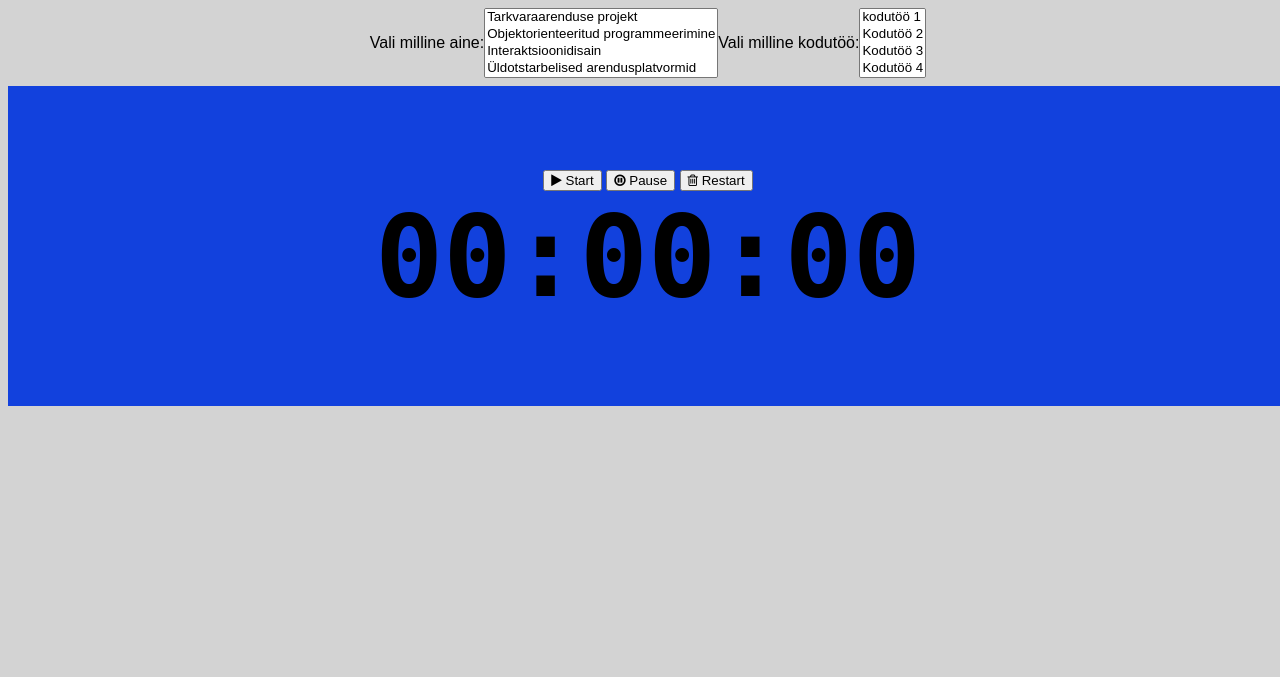
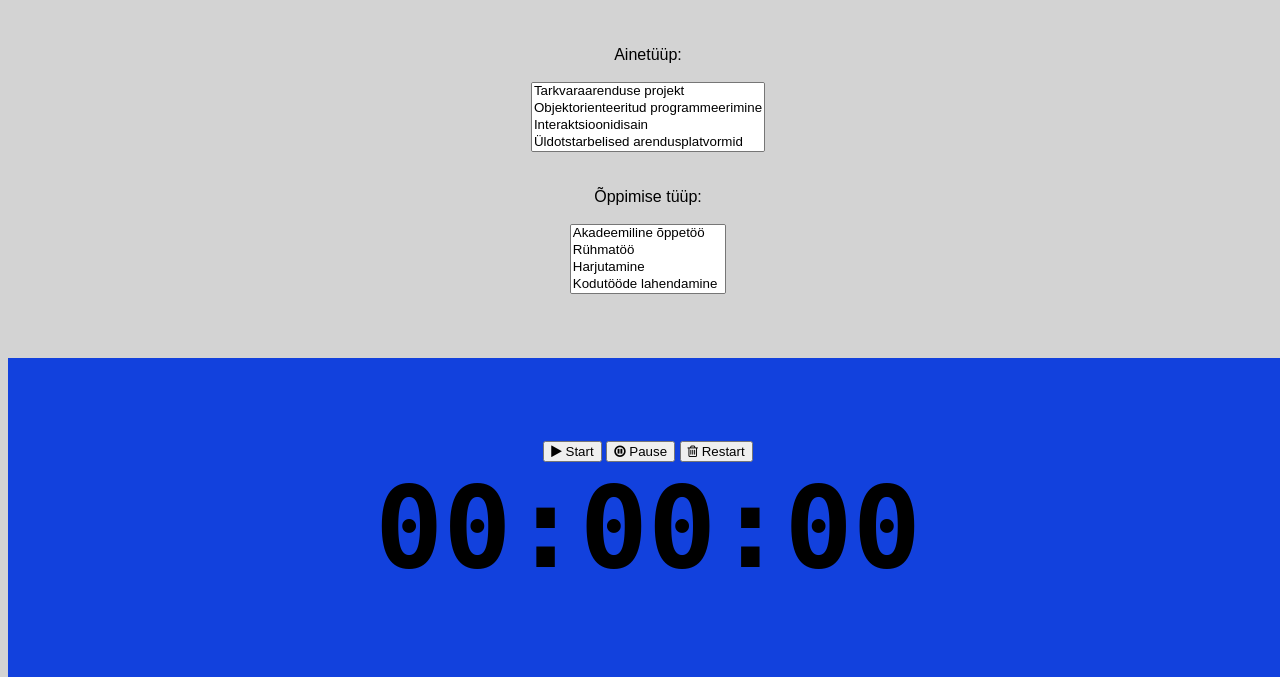
Before and after one commit to henrimag/projekt, a PHP site: page /timer.php in a window 1280 px wide. Shown: the part 68-745 px from the top of the page. Run offline with PHP 8.4, Linux system fonts and the light colour scheme.

Commit message:
Lisasin õppemeetod/muutin paigutust

```diff
--- a/site/timer.php
+++ b/site/timer.php
@@ -16,7 +16,7 @@
 <body>
     <div class="chooseSubject">
 
-        <label class="subjectLabel" for='allSubjects[]'>Vali milline aine: </label><br>
+        <label class="subjectLabel" for='allSubjects[]'>Ainetüüp: </label><br>
         <select multiple="multiple" name="allSubjects[]">
             <option value="TP">Tarkvaraarenduse projekt</option>
             <option value="OOP">Objektorienteeritud programmeerimine</option>
@@ -28,15 +28,16 @@
         </select>
         <br>
         <br>
-        <label for='homework[]'>Vali milline kodutöö: </label><br>
+        <label for='homework[]'>Õppimise tüüp: </label><br>
         <select multiple="multiple" name="homework[]">
-            <option value="1">kodutöö 1</option>
-            <option value="2">Kodutöö 2</option>
-            <option value="3">Kodutöö 3</option>
-            <option value="4">Kodutöö 4</option>
-            <option value="5">Kodutöö 5</option>
-            <option value="6">Kodutöö 6</option>
-            <option value="7">Kodutöö 7</option>
+            <option value="1">Akadeemiline õppetöö</option>
+            <option value="2">Rühmatöö</option>
+            <option value="3">Harjutamine</option>
+            <option value="4">Kodutööde lahendamine</option>
+            <option value="5">Õppematerjali lugemine</option>
+            <option value="6">Õppevideote vaatamine</option>
+            <option value="7">Teiste õpetamine</option>
+            <option value="8">Täpsustamata õpimeetod</option>
         </select>
         <br>
     </div>
--- a/style/timer.css
+++ b/style/timer.css
@@ -53,6 +53,7 @@ input[type="submit"] {
   align-items: center;
   margin: 8px;
   display: flex;
-  flex-direction: row;
+  flex-direction: column;
   justify-content: center;
+  padding: 1cm;
 }
```
